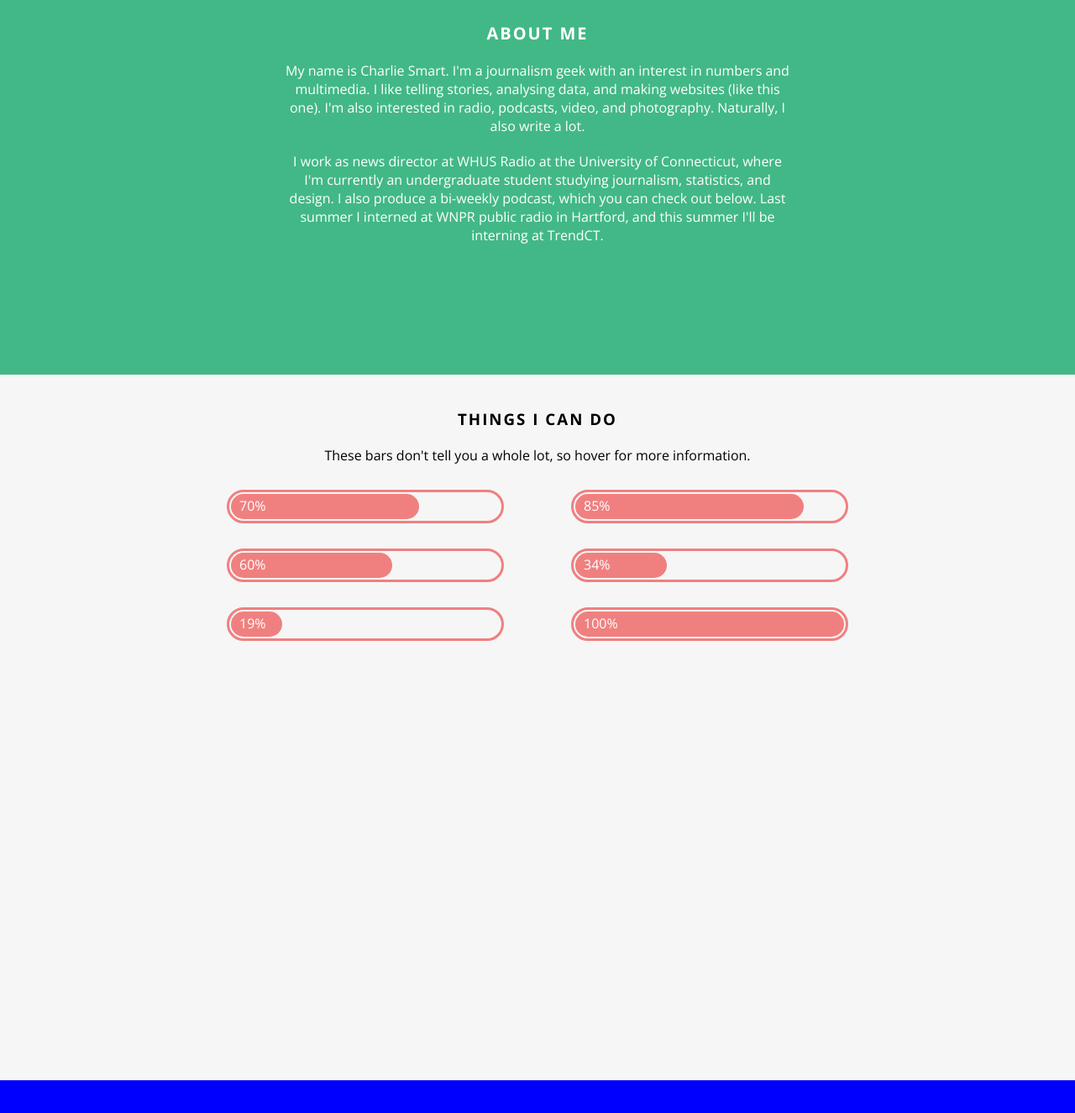
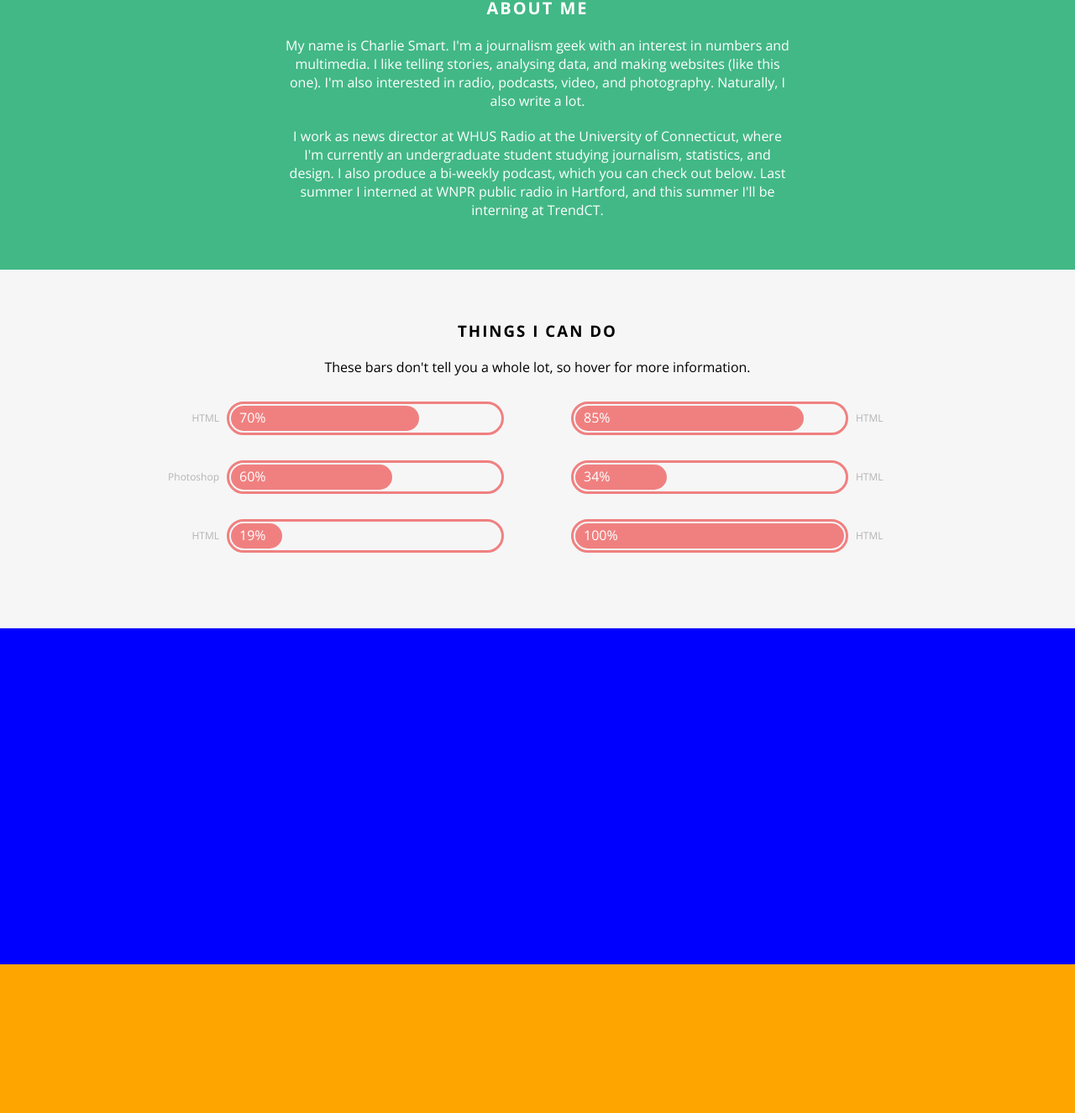
Before and after one commit to charliesmart/charlie.github.io, a Jekyll site: the page built from index.html, in a window 1280 px wide, cut to the strip 1294-2630 px from the top of the page. Shown: the top 1325 px of the strip at 84% size. Built offline with Jekyll 4.4.1, drawn with Linux system fonts in a browser that asks for light colours; nearby versions of some CDN libraries.

Commit message:
Add skill bar labels, along with much needed js comments

```diff
--- a/_includes/skills.html
+++ b/_includes/skills.html
@@ -4,39 +4,55 @@
     <p>These bars don't tell you a whole lot, so hover for more information.
 
     <section>
+
         <div class=skills-left>
+
             <div class="skill-outer left-bar">
+                <p class="skill-name">HTML</p>
                 <div class="skill-inner" value="70">
-                    <p>0</p>
+                    <p>70%</p>
                 </div>
             </div>
+
             <div class="skill-outer left-bar">
+                <p class="skill-name">Photoshop</p>
                 <div class="skill-inner" value="60">
-                    <p>0</p>
+                    <p>60%</p>
                 </div>
             </div>
+
             <div class="skill-outer left-bar">
+                <p class="skill-name">HTML</p>
                 <div class="skill-inner" value="19">
-                    <p>0</p>
+                    <p>19%</p>
                 </div>
             </div>
+
         </div>
+
         <div class="skills-right">
+
             <div class="skill-outer right-bar">
+                <p class="skill-name">HTML</p>
                 <div class="skill-inner" value="85">
-                    <p>0</p>
+                    <p>85%</p>
                 </div>
             </div>
+
             <div class="skill-outer right-bar">
+                <p class="skill-name">HTML</p>
                 <div class="skill-inner" value="34">
-                    <p>0</p>
+                    <p>34%</p>
                 </div>
             </div>
+
             <div class="skill-outer right-bar">
+                <p class="skill-name">HTML</p>
                 <div class="skill-inner" value="100">
-                    <p>0</p>
+                    <p>100%</p>
                 </div>
             </div>
+
         </div>
     </section>
 </div>
--- a/assets/css/modules/_colors.sass
+++ b/assets/css/modules/_colors.sass
@@ -2,3 +2,4 @@
 $text-main: black
 $text-accent: #4A4E69
 $main-dark: #1A936F
+$text-light: rgb(180, 180, 180)
--- a/assets/css/partials/_about.sass
+++ b/assets/css/partials/_about.sass
@@ -1,9 +1,8 @@
 .about
     width: 100%
     margin: auto
-    min-height: calc(100vh - 60px)
     overflow: hidden
-    padding: 40px 0 60px 0
+    padding: 60px 0
     background-color: #42b886
 
     .profile-img
@@ -12,7 +11,7 @@
         border-radius: 100%
         background-color: rgb(247, 245, 218)
         overflow: hidden
-        margin: 50px auto 30px auto
+        margin: 0 auto 30px auto
 
         img
             width: 100%
--- a/assets/js/func.js
+++ b/assets/js/func.js
@@ -41,35 +41,42 @@
     Set skills bars and text to proper values
     ---------------------------------------*/
 
+    // Cash these values
     var $window = $(window);
     var $skillBars = $('.skill-inner');
 
-    $(window).scroll();
+    //Trigger a scroll event when you load the page
+    $window.trigger('scroll');
 
+    //Main function that checks whether skill bars are on screen
     function animate_bar_on_scroll() {
-        var winHeight = $window.height();
-        var winTop = $window.scrollTop();
-        var winBottom = winHeight + winTop;
+        var winHeight = $window.height(); //Height of the window
+        var winTop = $window.scrollTop(); //How far you've scrolled to top of screen
+        var winBottom = winHeight + winTop; //How far you've scrolled to bottom of screen
 
+        //Check if each skill bar is visible on screen
         $.each($skillBars, function(){
-            var $bar = $(this);
-            var barHeight = $bar.outerHeight();
-            var barTop = $bar.offset().top;
-            var barBottom = barHeight + barTop;
+            var $bar = $(this); //Cash value
+            var barHeight = $bar.outerHeight(); //Get height of bar
+            var barTop = $bar.offset().top; //Get top offset of bar
+            var barBottom = barHeight + barTop; //Get bottom offset of bar
 
             //Check if element is in viewport
             if((barBottom >= winTop) && (barTop <= winBottom)) {
-                animate_bar($bar);
+                animate_bar($bar); //Call animate_bar function below
             } else {
-                $bar.css('width', 0);
-                $bar.children().attr('isSet', 'false');
+                $bar.css('width', 0); //Reset bar width
+                $bar.children().attr('isSet', 'false'); //Reset isSet - explained below
             }
         })
     }
 
+    //Function that actually does the animating once the bars are visible
     function animate_bar($bar) {
-        var percent = $bar.attr('value');
 
+        var percent = $bar.attr('value'); //Get skill percent from value attribut in HTML
+
+        //Set width of bar
         $bar.css('width', function(){
             var maxWidthText = $bar.css('maxWidth'); //Get maximum width of inner bar (comes in 'px' format)
             var maxWidthNum = parseInt(maxWidthText.replace('px', '')) //Convert previous string to useable numbers
@@ -77,24 +84,30 @@
             return width.toString() + 'px'; //Return bar length as string with 'px'
         });
 
-        $bar.children().each(function(){
-            var $num = $(this);
-            var currentValue = $num.text();
+        //Set and animate percentage text
+        $bar.children().each(function(){ //Select children (p's containing percentage)
+
+            var $num = $(this); //Cash this
+
+            //We have to check is isSet is true before we execute. isSet becomes true when the percent increment animation
+            //first happens, and becomes false when the elements go off screen. This ensure the percent increment animation
+            //does not continuously fire as the user scrolls with the elements on screen.
             if ($num.attr('isSet') == 'false') {
-                $({numberValue: currentValue}).animate({numberValue: percent}, {
+                $({numberValue: 0}).animate({numberValue: percent}, { //Animate percent value from 0 to percent, defined earlier in animate_bar
                     duration: 800,
                     easing: 'swing',
                     step: function() {
-                        $num.text(Math.ceil(this.numberValue) + '%');
+                        $num.text(Math.ceil(this.numberValue) + '%'); //Actually set the text to the number with eprcent sign
                     },
                     done: function() {
                         $num.text(Math.ceil(this.numberValue) + '%');
                     }
                 });
-                $num.attr('isSet', 'true');
+                $num.attr('isSet', 'true'); //Set isSet to true once the animation is complete
             }
         });
     }
 
+    //Fire everything above whenever the user scrolls or resizes the window
     $window.on('scroll resize', animate_bar_on_scroll);
 });
```
Also changed, not shown: assets/css/partials/_skills.sass (+17 -2 lines), assets/css/main.min.css.
